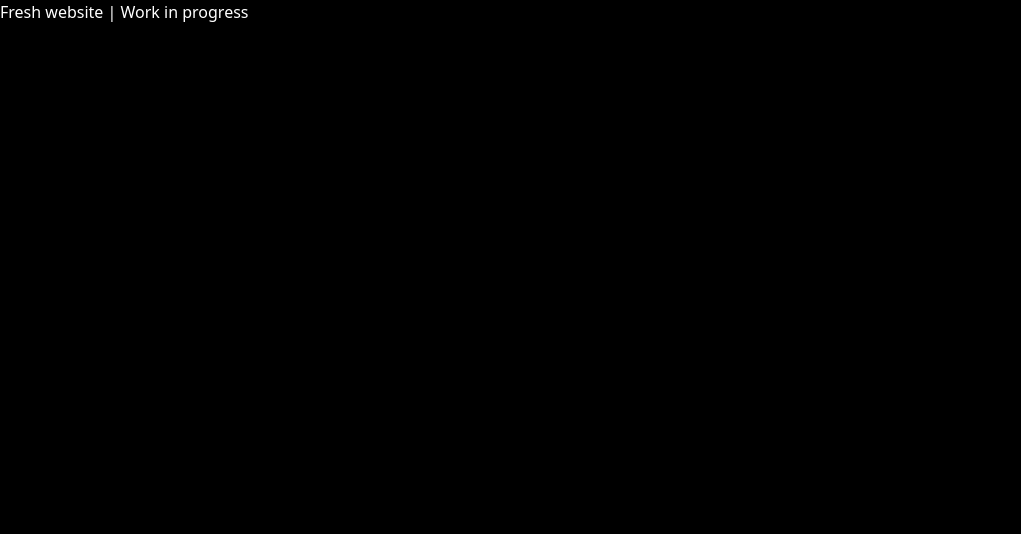
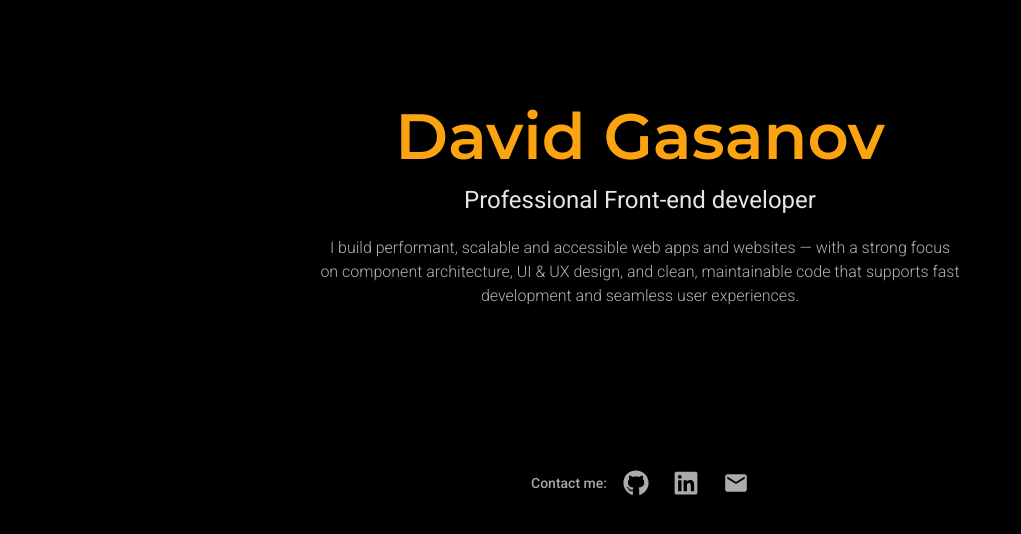
Before and after one commit to davidGasanov/portfolio-website, a React (Vite) app: page / in a window 1280 px wide. Shown: the top 534 px of the page, without its empty margins (0-1021 px from the left). Built offline with nearby package versions, Linux system fonts and the light colour scheme.

Commit message:
init landing

```diff
--- a/package.json
+++ b/package.json
@@ -13,6 +13,8 @@
     "@tailwindcss/vite": "^4.1.15",
     "react": "^19.1.1",
     "react-dom": "^19.1.1",
+    "react-icons": "^5.5.0",
+    "tailwind-merge": "^3.3.1",
     "tailwindcss": "^4.1.15"
   },
   "devDependencies": {
--- a/src/App.tsx
+++ b/src/App.tsx
@@ -1,10 +1,13 @@
 import MainLayout from "./layout";
 import "./main.css";
+import LandingSection from "./sections/landing";
 
 function App() {
   return (
     <>
-      <MainLayout>Fresh website | Work in progress</MainLayout>
+      <MainLayout>
+        <LandingSection />
+      </MainLayout>
     </>
   );
 }
--- /dev/null
+++ b/src/components/container/index.tsx
@@ -0,0 +1,24 @@
+// Primary container for page section widths
+
+import type React from "react";
+import { twMerge } from "tailwind-merge";
+
+type ContainerProps = React.HTMLAttributes<HTMLDivElement> & {
+  children?: React.ReactNode;
+};
+
+const Container = ({ children, className, ...props }: ContainerProps) => {
+  return (
+    <div
+      className={twMerge(
+        "max-w-[1100px] px-[24px] md:px-[40px] lg:mx-auto xl:px-0 ",
+        className
+      )}
+      {...props}
+    >
+      {children}
+    </div>
+  );
+};
+
+export default Container;
--- a/src/layout/index.tsx
+++ b/src/layout/index.tsx
@@ -1,11 +1,7 @@
 import type React from "react";
 
 const MainLayout = ({ children }: { children: React.ReactNode }) => {
-  return (
-    <main className="bg-dark-primary text-light-secondary min-w-screen min-h-screen">
-      {children}
-    </main>
-  );
+  return <main className="overflow-x-hidden">{children}</main>;
 };
 
 export default MainLayout;
--- a/src/main.css
+++ b/src/main.css
@@ -1,3 +1,5 @@
+@import url("https://fonts.googleapis.com/css2?family=Montserrat:ital,wght@0,100..900;1,100..900&family=Roboto:ital,wght@0,100..900;1,100..900&display=swap");
+
 @import "tailwindcss";
 
 @theme {
@@ -7,4 +9,48 @@
   --color-primary: #fca311;
   --color-light-primary: #e5e5e5;
   --color-light-secondary: #ffffff;
+
+  --font-montserrat: "Montserrat", sans-serif;
+  --font-roboto: "Roboto", sans-serif;
 }
+
+@utility h1-large {
+  font-size: 64px;
+  font-style: normal;
+  font-weight: 600;
+  line-height: 72px;
+}
+
+@utility h1-small {
+  font-size: 56px;
+  font-style: normal;
+  font-weight: 600;
+  line-height: 56px;
+}
+
+@utility h2 {
+  font-size: 48px;
+  font-style: normal;
+  line-height: 56px;
+}
+
+@utility h3-small {
+  font-size: 18px;
+  line-height: 25px;
+}
+
+@utility h3-big {
+  font-size: 32px;
+  font-style: normal;
+  line-height: 40px;
+}
+
+@utility h4 {
+  font-size: 24px;
+  font-style: normal;
+  line-height: 32px;
+}
+
+body {
+  @apply font-roboto bg-dark-primary text-light-secondary min-w-screen min-h-screen;
+}
--- /dev/null
+++ b/src/sections/landing/index.tsx
@@ -0,0 +1,33 @@
+import Container from "../../components/container";
+import Socials from "./socials";
+
+const LandingSection = () => {
+  return (
+    <section className="w-full h-auto mt-[80px] md:mt-[100px]">
+      <Container>
+        <div className="flex flex-col gap-3 items-center text-center">
+          <h1 className="h1-small md:h1-large font-montserrat text-primary">
+            David Gasanov
+          </h1>
+          <h2 className="h3-big text-2xl opacity-90">
+            Professional Front-end developer
+          </h2>
+          <h3 className="opacity-70 font-light max-w-[640px] mt-2">
+            I build performant, scalable and accessible web apps and websites —
+            with a strong focus on component architecture, UI & UX design, and
+            clean, maintainable code that supports fast development and seamless
+            user experiences.
+          </h3>
+
+          {/* Contact */}
+          <div className="mt-[150px] flex items-center gap-4">
+            <p className="text-sm font-medium opacity-65">Contact me: </p>
+            <Socials />
+          </div>
+        </div>
+      </Container>
+    </section>
+  );
+};
+
+export default LandingSection;
--- /dev/null
+++ b/src/sections/landing/socials.tsx
@@ -0,0 +1,37 @@
+import { FaLinkedin } from "react-icons/fa";
+import { FaGithub } from "react-icons/fa6";
+import { MdEmail } from "react-icons/md";
+
+const socials = [
+  {
+    href: "https://github.com/davidGasanov",
+    Icon: FaGithub,
+  },
+  {
+    href: "https://www.linkedin.com/in/davit-gasanov-5265b2228/",
+    Icon: FaLinkedin,
+  },
+  {
+    href: "mailto:davit.gasanov@protonmail.com",
+    Icon: MdEmail,
+  },
+];
+
+const Socials = () => {
+  return (
+    <ul className="flex gap-6 list-none items-center">
+      {socials.map(({ href, Icon }) => (
+        <li>
+          <a href={href}>
+            <Icon
+              size={26}
+              className="text-light-primary opacity-75 hover:opacity-100 hover:text-primary transition-all duration-300 ease-in-out"
+            />
+          </a>
+        </li>
+      ))}
+    </ul>
+  );
+};
+
+export default Socials;
```
Also changed, not shown: 1 other file (tests, documents, lock files or other folders).
